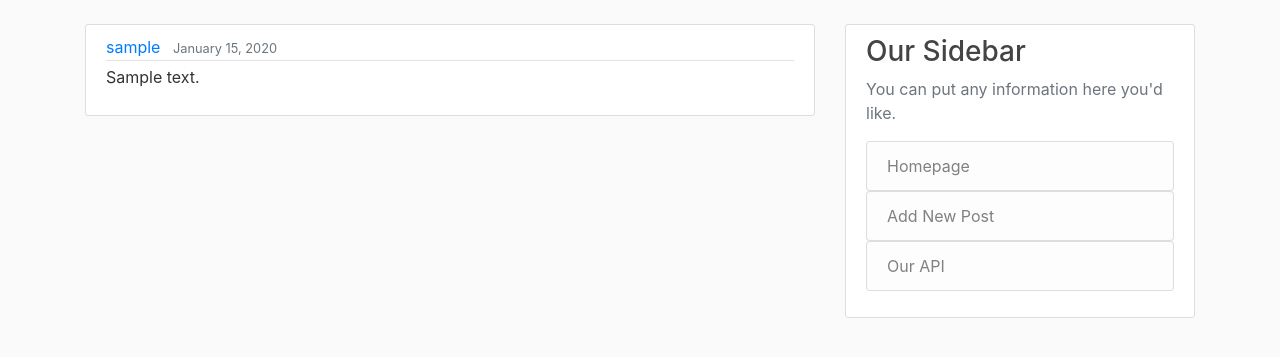
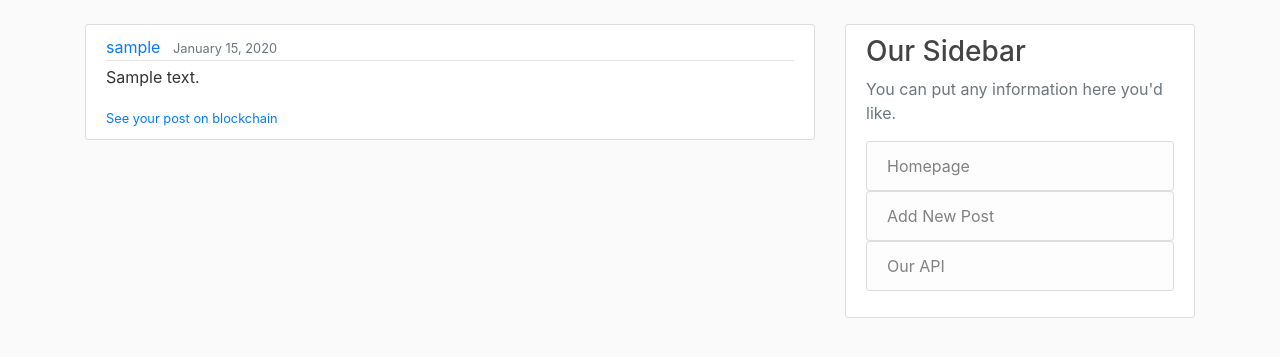
Before and after one commit to digmar00/socialDex, a Django app: page / in a window 1280 px wide. Shown: the part 56-413 px from the top of the page. Run offline with Django 3.2, Linux system fonts and the light colour scheme; a user stored in the database is signed in; tables that the repository leaves empty hold one stand-in row (values such as "Sample post"); some libraries are stand-ins or nearby versions.

Commit message:
homepage front-end update

```diff
--- a/social_network/templates/social_network/home.html
+++ b/social_network/templates/social_network/home.html
@@ -7,10 +7,15 @@
 
             <div class="article-metadata">
               <a class="mr-2" href="/accounts/user/{{ post.user.pk }}/">{{ post.user }}</a>
-              <small class="text-muted">{{ post.datetime|date:"F d, Y" }}</small>
+              <small class="text-muted">{{ post.datetime|date:"F d, Y" }} </small>
             </div>
 
             <p class="article-content">{{ post.content }}</p>
+            <small class="text-muted">
+                <a class="mr-2" href="https://ropsten.etherscan.io/tx/{{ post.tx_id }}/">
+                    See your post on blockchain
+                </a>
+            </small>
           </div>
         </article>
     {% endfor %}
```
